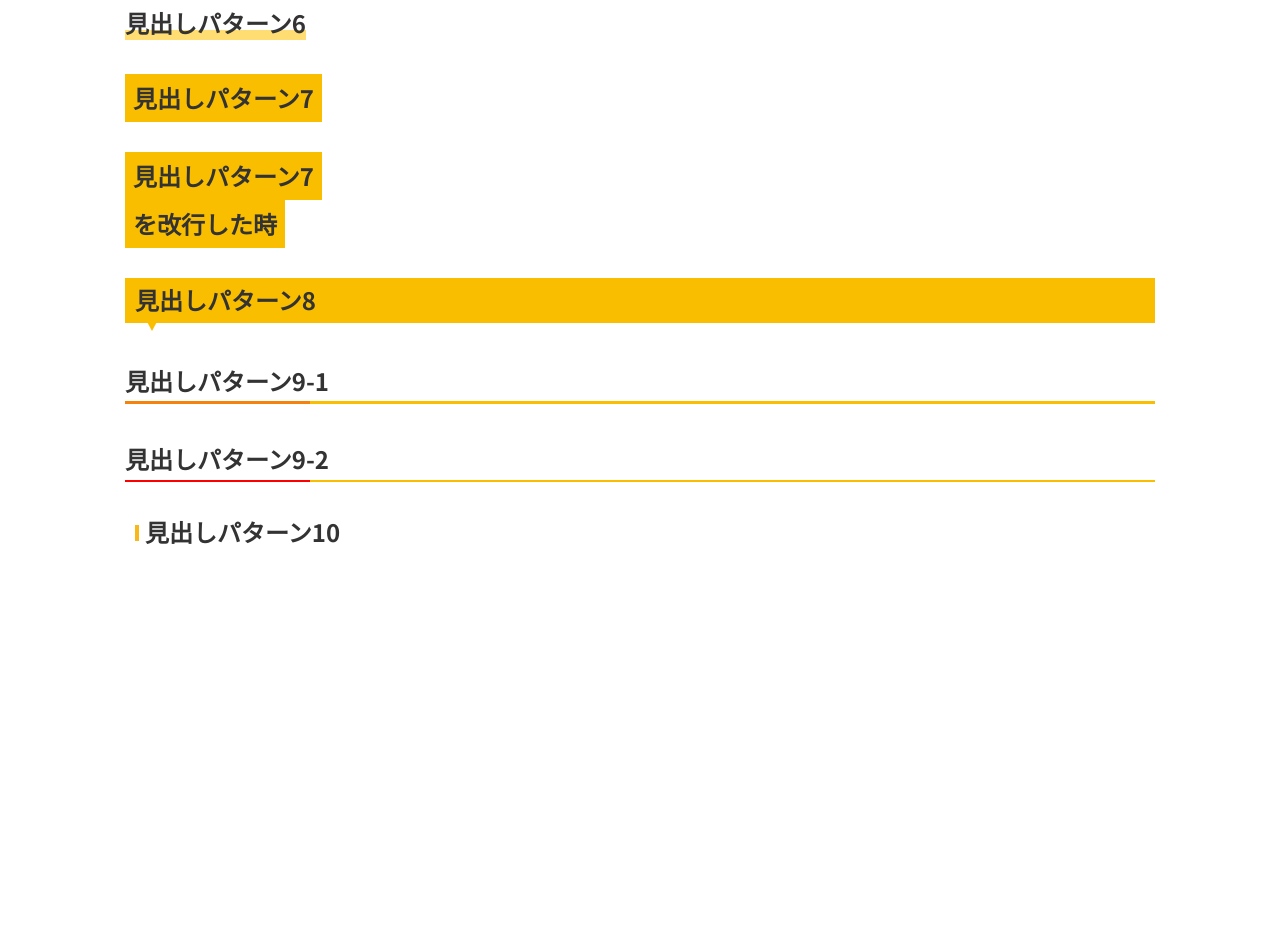
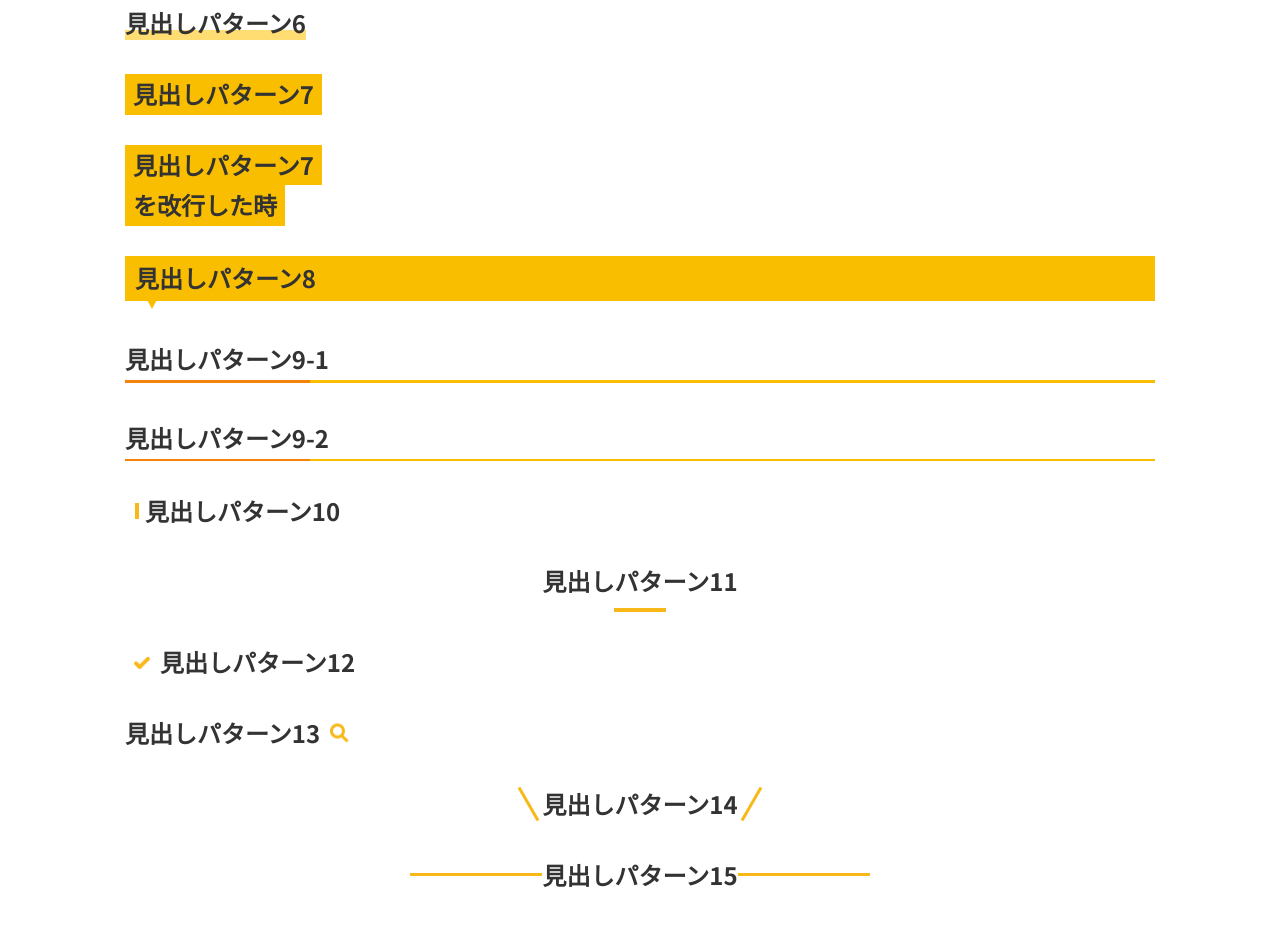
Before and after one commit to furu-ichi/heading-button, a plain HTML site: page index.html in a window 1280 px wide. Shown: the part 503-1428 px from the top of the page. Before the commit the page ends 1111 px from the top, so only its background shows below. Drawn offline with Linux system fonts and the light colour scheme.

Commit message:
見出し完了

```diff
--- a/index.html
+++ b/index.html
@@ -20,31 +20,44 @@
   <body>
     <div class="main">
       <div class="main__inner">
-        <h2 class="main__pattern-1">見出しパターン1</h2>
+        <h2 class="base-font main__pattern-1">見出しパターン1</h2>
 
-        <h2 class="main__pattern-2">見出しパターン2</h2>
+        <h2 class="base-font main__pattern-2">見出しパターン2</h2>
 
-        <h2 class="main__pattern-3">見出しパターン3</h2>
+        <h2 class="base-font main__pattern-3">見出しパターン3</h2>
 
-        <h2 class="main__pattern-4">見出しパターン4</h2>
+        <h2 class="base-font main__pattern-4">見出しパターン4</h2>
 
-        <h2 class="main__pattern-5">見出しパターン5</h2>
+        <h2 class="base-font main__pattern-5">見出しパターン5</h2>
 
-        <h2 class="main__pattern-6">見出しパターン6</h2>
+        <h2 class="base-font main__pattern-6">見出しパターン6</h2>
 
-        <h2 class="main__pattern-7-1">見出しパターン7</h2>
+        <h2 class="base-font main__pattern-7-1">見出しパターン7</h2>
 
         <h2 class="main__pattern-7-2">
-          <span>見出しパターン7</span><br /><span>を改行した時</span>
+          <span class="base-font">見出しパターン7</span><br /><span
+            class="base-font"
+            >を改行した時</span
+          >
         </h2>
 
-        <h2 class="main__pattern-8">見出しパターン8</h2>
+        <h2 class="base-font main__pattern-8">見出しパターン8</h2>
 
-        <h2 class="main__pattern-9-1">見出しパターン9-1</h2>
+        <h2 class="base-font main__pattern-9-1">見出しパターン9-1</h2>
 
-        <h2 class="main__pattern-9-2">見出しパターン9-2</h2>
+        <h2 class="base-font main__pattern-9-2">見出しパターン9-2</h2>
 
-        <h2 class="main__pattern-10">見出しパターン10</h2>
+        <h2 class="base-font main__pattern-10">見出しパターン10</h2>
+
+        <h2 class="base-font main__pattern-11">見出しパターン11</h2>
+
+        <h2 class="base-font main__pattern-12">見出しパターン12</h2>
+
+        <h2 class="base-font main__pattern-13">見出しパターン13</h2>
+
+        <h2 class="base-font main__pattern-14">見出しパターン14</h2>
+
+        <h2 class="base-font main__pattern-15">見出しパターン15</h2>
       </div>
     </div>
   </body>
--- a/sass/style.scss
+++ b/sass/style.scss
@@ -8,14 +8,17 @@
   padding-left: 125px;
 }
 
-.main__pattern-1 {
+// 共通クラス
+.base-font {
   color: #333;
   font-family: "Noto Sans JP";
   font-size: 24px;
   font-style: normal;
   font-weight: 700;
   line-height: 170%; /* 40.8px */
+}
 
+.main__pattern-1 {
   border-bottom: 3px solid #f8b819; // 実線の下線を設定
   // padding-bottom: 2px; // 文字と下線の隙間を調整
 }
@@ -23,26 +26,12 @@
 .main__pattern-2 {
   margin-top: 30px;
 
-  color: #333;
-  font-family: "Noto Sans JP";
-  font-size: 24px;
-  font-style: normal;
-  font-weight: 700;
-  line-height: 170%; /* 40.8px */
-
   border-bottom: 3px dashed #f8b819; // 破線の下線を設定
   // padding-bottom: 2px; // 文字と下線の隙間を調整
 }
 
 .main__pattern-3 {
   margin-top: 32px;
-
-  color: #333;
-  font-family: "Noto Sans JP";
-  font-size: 24px;
-  font-style: normal;
-  font-weight: 700;
-  line-height: 170%; /* 40.8px */
 
   // 背景色の設定
   background-color: #fabe00;
@@ -61,11 +50,6 @@
   margin-top: 30px;
 
   color: #fff;
-  font-family: "Noto Sans JP";
-  font-size: 24px;
-  font-style: normal;
-  font-weight: 700;
-  line-height: 170%; /* 40.8px */
 
   // 背景色の設定
   // ※グラデーションの場合は、「backgounrd-color」ではないこと注意
@@ -87,13 +71,6 @@
 .main__pattern-5 {
   margin-top: 30px;
 
-  color: #333;
-  font-family: "Noto Sans JP";
-  font-size: 24px;
-  font-style: normal;
-  font-weight: 700;
-  line-height: 170%; /* 40.8px */
-
   // 左側に線分を設定
   border-left: 5px solid #f8b819;
 
@@ -107,13 +84,6 @@
 
 .main__pattern-6 {
   margin-top: 30px;
-
-  color: #333;
-  font-family: "Noto Sans JP";
-  font-size: 24px;
-  font-style: normal;
-  font-weight: 700;
-  line-height: 170%; /* 40.8px */
 
   // 文字の下にだけ下線をひきたい時は、border-bottomではなくtext-decoration
   text-decoration: underline;
@@ -130,13 +100,6 @@
   margin-top: 30px;
   vertical-align: top;
 
-  color: #333;
-  font-family: "Noto Sans JP";
-  font-size: 24px;
-  font-style: normal;
-  font-weight: 700;
-  line-height: 200%; /* 48px */
-
   // 背景色を設定
   background-color: #fabe00;
 
@@ -152,13 +115,6 @@
   margin-top: 30px;
 
   & > span {
-    color: #333;
-    font-family: "Noto Sans JP";
-    font-size: 24px;
-    font-style: normal;
-    font-weight: 700;
-    line-height: 200%; /* 48px */
-
     // 背景色を設定
     background-color: #fabe00;
 
@@ -180,13 +136,6 @@
   // https://front-end-tools.com/generateTriangle/
 
   margin-top: 30px;
-
-  color: #333;
-  font-family: "Noto Sans JP";
-  font-size: 24px;
-  font-style: normal;
-  font-weight: 700;
-  line-height: 170%; /* 40.8px */
 
   // 背景色の設定
   background-color: #fabe00;
@@ -223,13 +172,6 @@
 
   margin-top: 38px;
 
-  color: #333;
-  font-family: "Noto Sans JP";
-  font-size: 24px;
-  font-style: normal;
-  font-weight: 700;
-  line-height: 170%; /* 40.8px */
-
   position: relative;
 
   &::after {
@@ -254,13 +196,6 @@
 
   margin-top: 38px;
 
-  color: #333;
-  font-family: "Noto Sans JP";
-  font-size: 24px;
-  font-style: normal;
-  font-weight: 700;
-  line-height: 170%; /* 40.8px */
-
   position: relative;
 
   border-bottom: 2px solid #fabe00;
@@ -271,20 +206,12 @@
     bottom: -2px;
     width: 18%;
     height: 2px;
-    background: red;
-    // #F6820E
+    background: #f6820e;
   }
 }
 
 .main__pattern-10 {
   margin-top: 30px;
-
-  color: #333;
-  font-family: "Noto Sans JP";
-  font-size: 24px;
-  font-style: normal;
-  font-weight: 700;
-  line-height: 170%; /* 40.8px */
 
   // 疑似要素の為にスペース空ける
   padding-left: 20px;
@@ -302,3 +229,130 @@
     left: 10px;
   }
 }
+
+.main__pattern-11 {
+  margin-top: 30px;
+
+  // 疑似要素の為にスペースをあける
+  padding-bottom: 10px;
+
+  position: relative;
+  text-align: center;
+
+  &::before {
+    position: absolute;
+    content: "";
+    width: 52px;
+    height: 4px;
+    background-color: #f8b819;
+    left: 50%;
+    transform: translateX(-50%);
+    bottom: 0;
+  }
+}
+
+.main__pattern-12 {
+  margin-top: 30px;
+
+  // 疑似要素の為にスペースを空ける
+  padding-left: 35px;
+
+  position: relative;
+
+  &::before {
+    position: absolute;
+    content: "";
+    width: 18.014px;
+    height: 14.157px;
+    background-image: url(../img/check.png);
+    background-color: transparent;
+    background-size: contain;
+    background-repeat: no-repeat;
+    background-position: center center;
+    background-size: cover;
+    top: 50%;
+    transform: translateY(-50%);
+    left: 8px;
+  }
+}
+
+.main__pattern-13 {
+  margin-top: 30px;
+
+  // 疑似要素の為にスペースを空ける
+  padding-right: 29px;
+  display: inline-block;
+
+  position: relative;
+
+  &::before {
+    position: absolute;
+    content: "";
+    width: 19px;
+    height: 19px;
+    background-image: url(../img/glass.png);
+    background-size: contain;
+    right: 0;
+    top: 50%;
+    transform: translateY(-50%);
+  }
+}
+
+.main__pattern-14 {
+  margin-top: 30px;
+
+  // width: fit-content;
+  // margin-right: auto;
+  // margin-left: auto;
+
+  display: flex;
+  justify-content: center;
+  align-items: center;
+
+  position: relative;
+
+  &::before,
+  &::after {
+    // position: absolute; // これは不要
+    content: "";
+    width: 3px;
+    height: 38px;
+    background-color: #f8b819;
+  }
+
+  &::before {
+    transform: rotate(-30deg);
+    margin-right: 12px;
+  }
+
+  &::after {
+    transform: rotate(30deg);
+    margin-left: 12px;
+  }
+}
+
+.main__pattern-15 {
+  margin-top: 30px;
+
+  display: flex;
+  justify-content: center;
+  align-items: center;
+
+  position: relative;
+
+  &::before,
+  &::after {
+    content: "";
+    width: 132px;
+    height: 3px;
+    background-color: #f8b819;
+  }
+
+  &::before {
+    margin-left: 20px;
+  }
+
+  &::after {
+    margin-right: 20px;
+  }
+}
```
Also changed, not shown: css/style.css, img/check.png (added), img/glass.png (added).
